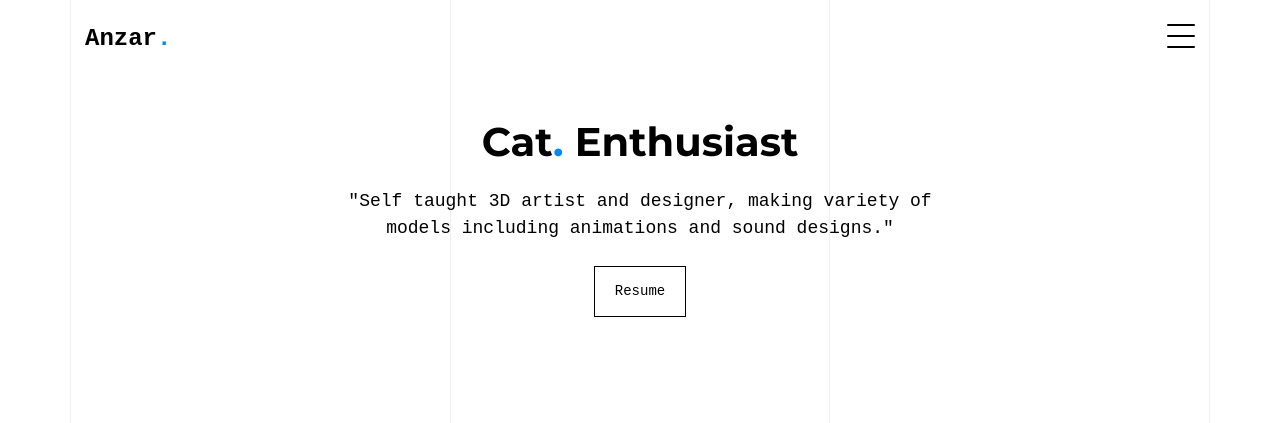
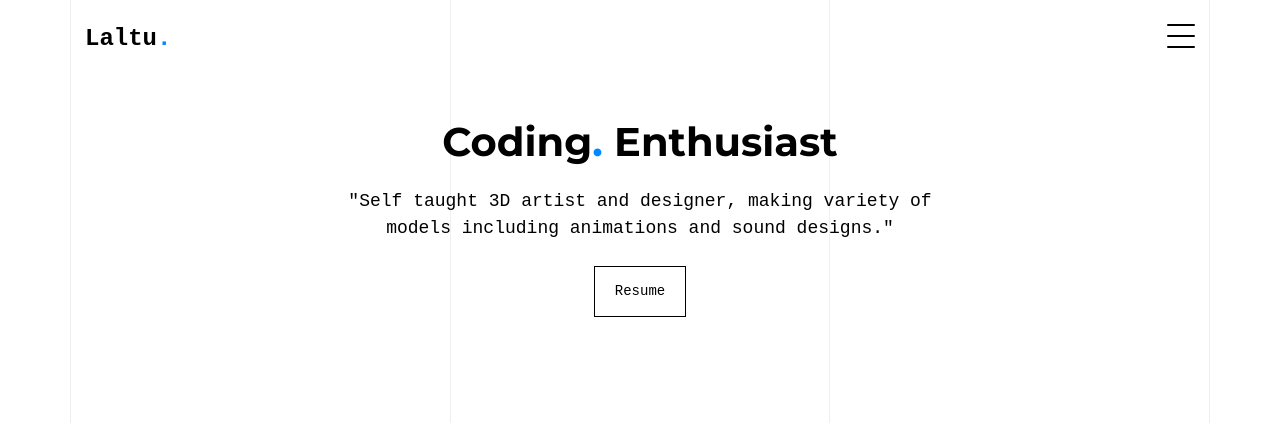
Before and after one commit to laltu-22/PortfolioProjects, a plain HTML site: page index.html in a window 1280 px wide. Shown: the top 423 px of the page. Drawn offline with Linux system fonts and the light colour scheme; files whose address does not match are found by name; a web font is replaced by a local one.

Commit message:
Update index.html
editing the names from anzar to laltu

```diff
--- a/index.html
+++ b/index.html
@@ -23,7 +23,7 @@
   <link rel="stylesheet" href="css/aos.css">
   <link rel="stylesheet" href="css/style.css">
 
-  <title>Anzar Imam</title>
+  <title>Laltu Dutta</title>
 </head>
 
 <body data-spy="scroll" data-target=".site-navbar-target" data-offset="100">
@@ -47,7 +47,7 @@
   <nav class="site-nav dark mb-5 site-navbar-target">
     <div class="container">
       <div class="site-navigation">
-        <a href="index.html" class="logo m-0">Anzar<span class="text-primary">.</span></a>
+        <a href="index.html" class="logo m-0">Laltu<span class="text-primary">.</span></a>
 
         <ul class="js-clone-nav d-none d-lg-inline-none site-menu float-right site-nav-wrap">
           <li><a href="#home-section" class="nav-link active">Home</a></li>
@@ -86,7 +86,7 @@
     <div class="container">
       <div class="row justify-content-center text-center">
         <div class="col-md-7">
-          <h1 class="heading gsap-reveal-hero mb-3"><strong>Cat<span class="text-primary">.</span> Enthusiast</strong></h1>
+          <h1 class="heading gsap-reveal-hero mb-3"><strong>Coding<span class="text-primary">.</span> Enthusiast</strong></h1>
           <h2 class="subheading gsap-reveal-hero mb-4">
             "Self taught 3D artist and designer, making variety of models including animations and sound designs."
           </h2>
```
